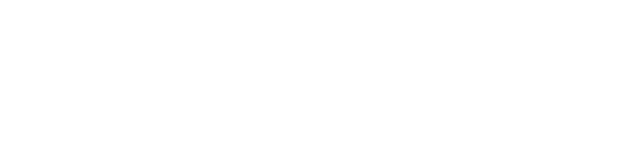
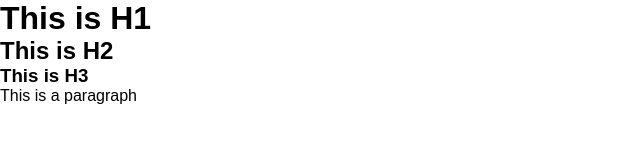
Before and after one commit to 5at4am/git_1, a plain HTML site: page index.html in a window 1280 px wide. Shown: the whole page, without its empty margins (0-640 px from the left). Drawn offline with Linux system fonts and the light colour scheme.

Commit message:
add <h1 h2 h3 p> in html

```diff
--- a/index.html
+++ b/index.html
@@ -9,6 +9,11 @@
 
 </head>
 <body>
+    <h1>This is H1 </h1>
+    <h2>This is H2 </h2>
+    <h3>This is H3 </h3>
+    <p>This is a paragraph</p>
+
 
 </body>
 </html>
```
